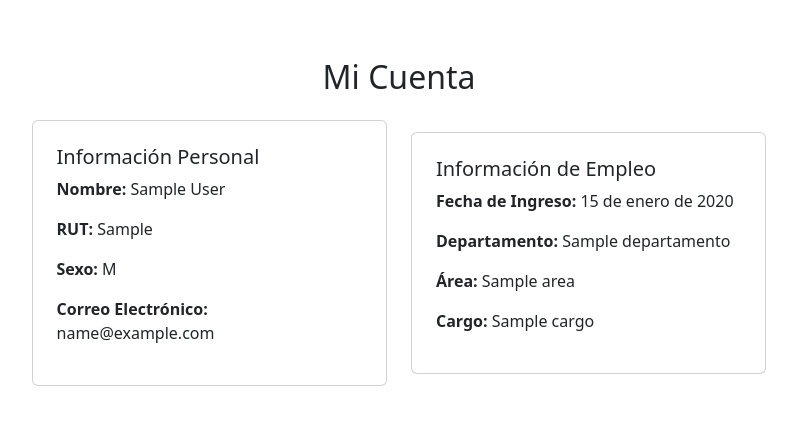
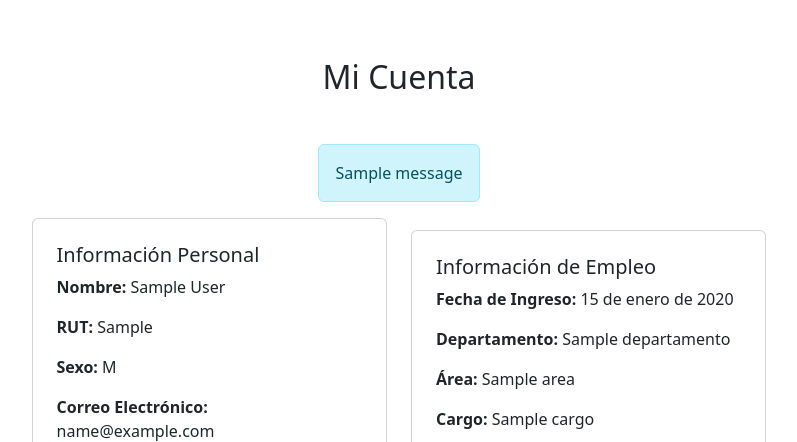
Before and after one commit to AlexanderCofre/Correo-YURY, a Django app: page /mi-cuenta/ in a window 1280 px wide. Shown: the part 100-542 px from the top of the page, without its empty margins (241-1038 px from the left). Run offline with Django 5.2, Linux system fonts and the light colour scheme; a user stored in the database is signed in; tables that the repository leaves empty hold one stand-in row (values such as "Sample post"); one stand-in notice (Sample message) is shown; some libraries are stand-ins or nearby versions.

Commit message:
Agregando Mensajes de exito

```diff
--- a/WebApp/templates/admin/ver_trabajador.html
+++ b/WebApp/templates/admin/ver_trabajador.html
@@ -5,6 +5,12 @@
 {% block content %}
 <div class="container mt-5">
     <h2 class="mb-4">Detalles del Trabajador</h2>
+
+    {% for message in messages %}
+        <div class="alert alert-info mt-4" role="alert">
+            {{ message }}
+        </div>
+    {% endfor %}
 
     <div class="row">
         <!-- Información Personal -->
--- a/WebApp/templates/trabajador/mi_cuenta.html
+++ b/WebApp/templates/trabajador/mi_cuenta.html
@@ -6,6 +6,12 @@
 {% block content %}
 <div class="container mt-5">
     <h2 class="mb-4">Mi Cuenta</h2>
+
+    {% for message in messages %}
+        <div class="alert alert-info mt-4" role="alert">
+            {{ message }}
+        </div>
+    {% endfor %}
 
     <div class="row">
         <!-- Información Personal -->
```
